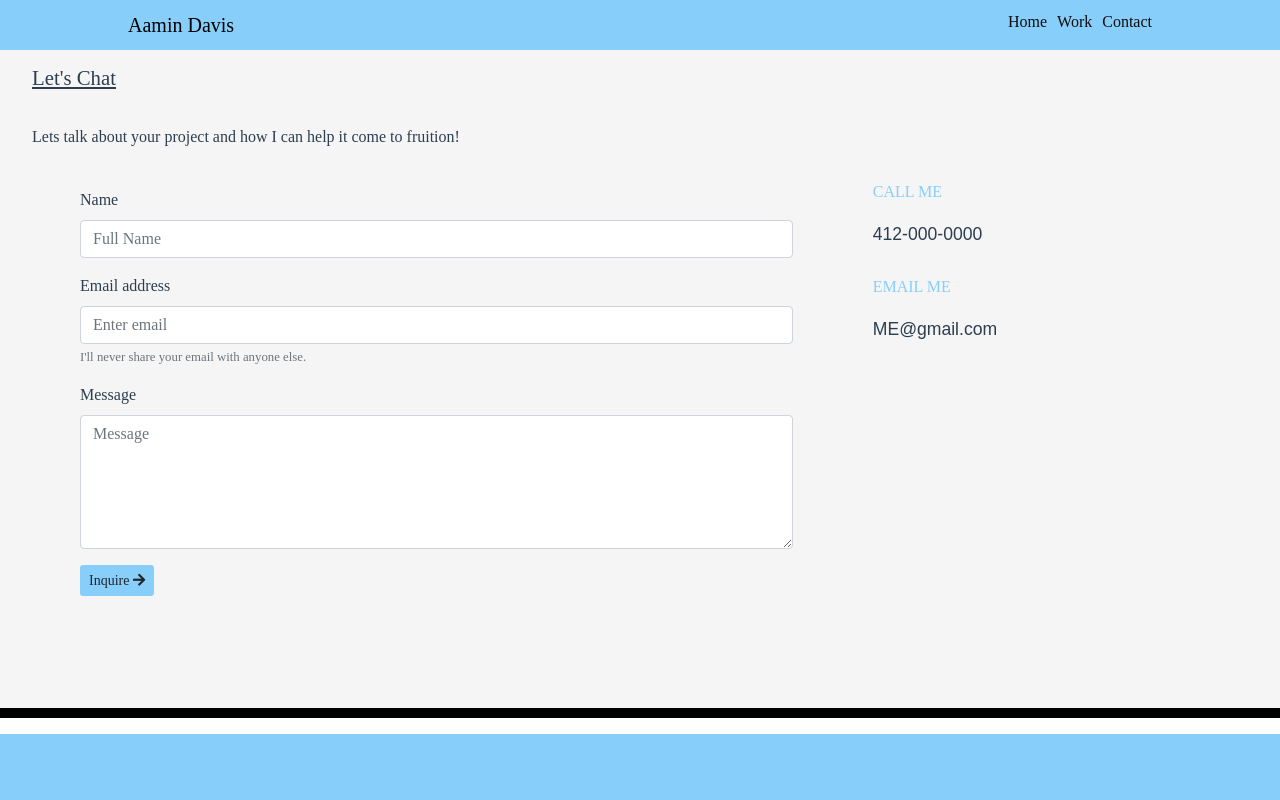
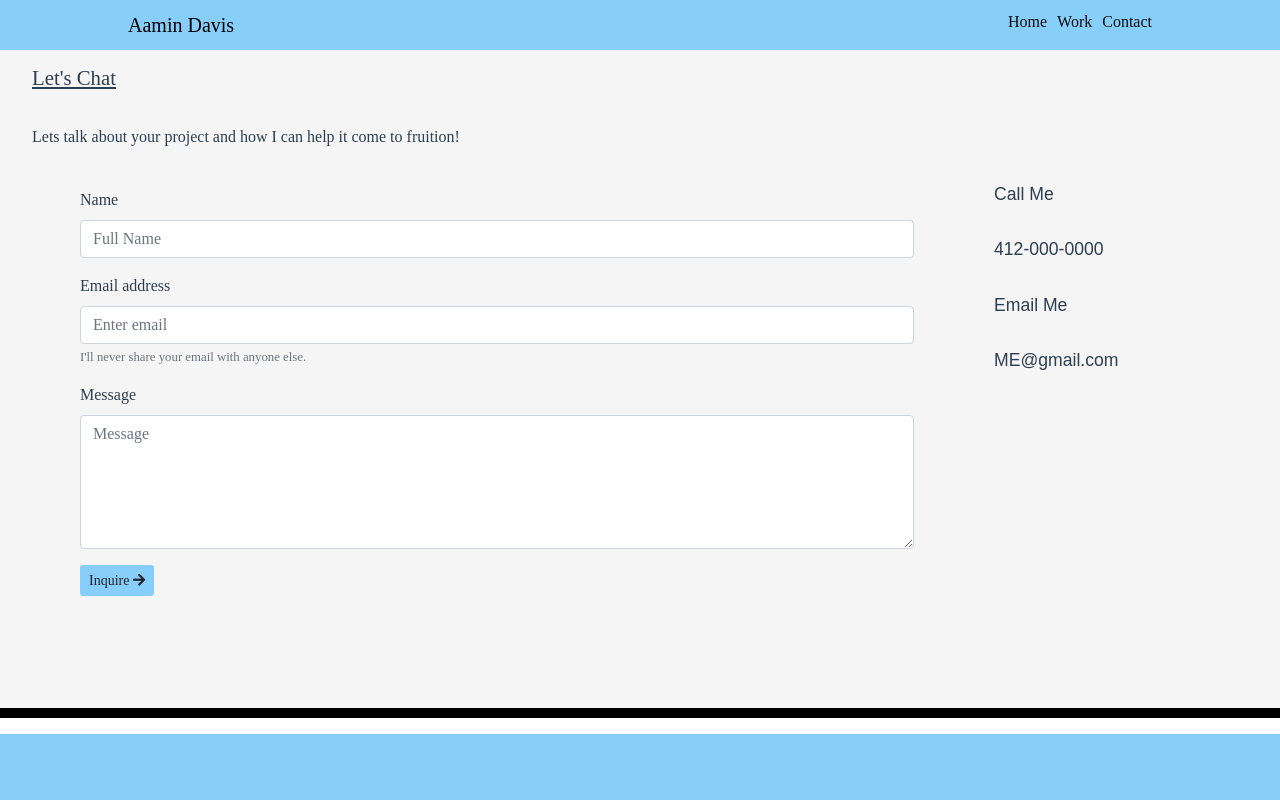
Before and after one commit to AaminDavis/webportfolio, a Vue app: page /contact in a window 1280 px wide. Shown: the top 800 px of the page. Built offline with nearby package versions, Linux system fonts and the light colour scheme; a web font is replaced by a local one.

Commit message:
:focus,  h4 to p tags in contact, home made flex concise on uls and work links now have preconnect

```diff
--- a/src/App.vue
+++ b/src/App.vue
@@ -117,7 +117,9 @@ nav {
   font-size: 1em;
   color: rgb(15, 13, 13);
 }
-.nav-item:hover {
+.nav-item:hover,
+.nav-item:focus
+{
 	cursor: pointer;
 	/*color: black;*/
 	text-decoration: none;
--- a/src/views/Contact.vue
+++ b/src/views/Contact.vue
@@ -43,9 +43,9 @@
         </button>
       </form>
       <section class="right">
-        <h4>Call Me</h4>
+        <p>Call Me</p>
         <p>412-000-0000</p>
-        <h4>Email Me</h4>
+        <p>Email Me</p>
         <p>ME@gmail.com</p>
       </section>
     </div>
@@ -114,7 +114,7 @@ hr {
   }
   section.right {
   display: inline;
-  width: 50%;
+  width: 30%;
 }
 
 }
--- a/src/views/Home.vue
+++ b/src/views/Home.vue
@@ -121,9 +121,9 @@ button.cta {
 }
 div.uls {
   display: flex;
-  align-items: flex-start;
   justify-content: space-around;
-  flex-wrap: wrap;
+  flex-flow: row wrap;
+  -ms-flex-flow: row wrap;
 }
 ul {
   width: 300px;
--- a/src/views/Work.vue
+++ b/src/views/Work.vue
@@ -6,7 +6,7 @@
       <img :src="require('@/assets/img/aeScreenshot.png')" alt="Affordable Elegance, LLC">
       <p>For this project I was tasked with redesinging the clients website and asseccessing whether it would be benefitual to go choose anothe cms or continue to use the current one. I also was tasked with imporving the SEO of the site.</p>
       <button>
-        <a href="https://affordableelegancecateringllc.com/">View Site</a>
+        <a rel="preconnect" href="https://affordableelegancecateringllc.com/">View Site</a>
       </button>
     </div>
     <hr>
@@ -14,7 +14,7 @@
       <h5>Project Two</h5>
       <p>Words... Zip Code Finder</p>
       <button>
-        <a href="https://zipcodefinder-b1559.web.app/#/">View Site</a>
+        <a rel="preconnect" href="https://zipcodefinder-b1559.web.app/#/">View Site</a>
       </button>
     </div>
     <hr>
@@ -23,7 +23,7 @@
       <!--<img src="@/img/AE_screenshot.PNG" alt="">-->
       <p></p>
       <button>
-        <a href="#">View Site</a>
+        <a rel="preconnect" href="#">View Site</a>
       </button>
     </div>
     <hr>
@@ -32,7 +32,7 @@
       <!--<img src="@/img/AE_screenshot.PNG" alt="">-->
       <p></p>
       <button>
-        <a href="#">View Site</a>
+        <a rel="precommect" href="#">View Site</a>
       </button>
     </div>
     <hr>
@@ -41,7 +41,7 @@
       <!--<img src="@/img/AE_screenshot.PNG" alt="">-->
       <p></p>
       <button>
-        <a href="#">View Site</a>
+        <a rel="preconnect" href="#">View Site</a>
       </button>
     </div>
   </section>
```
